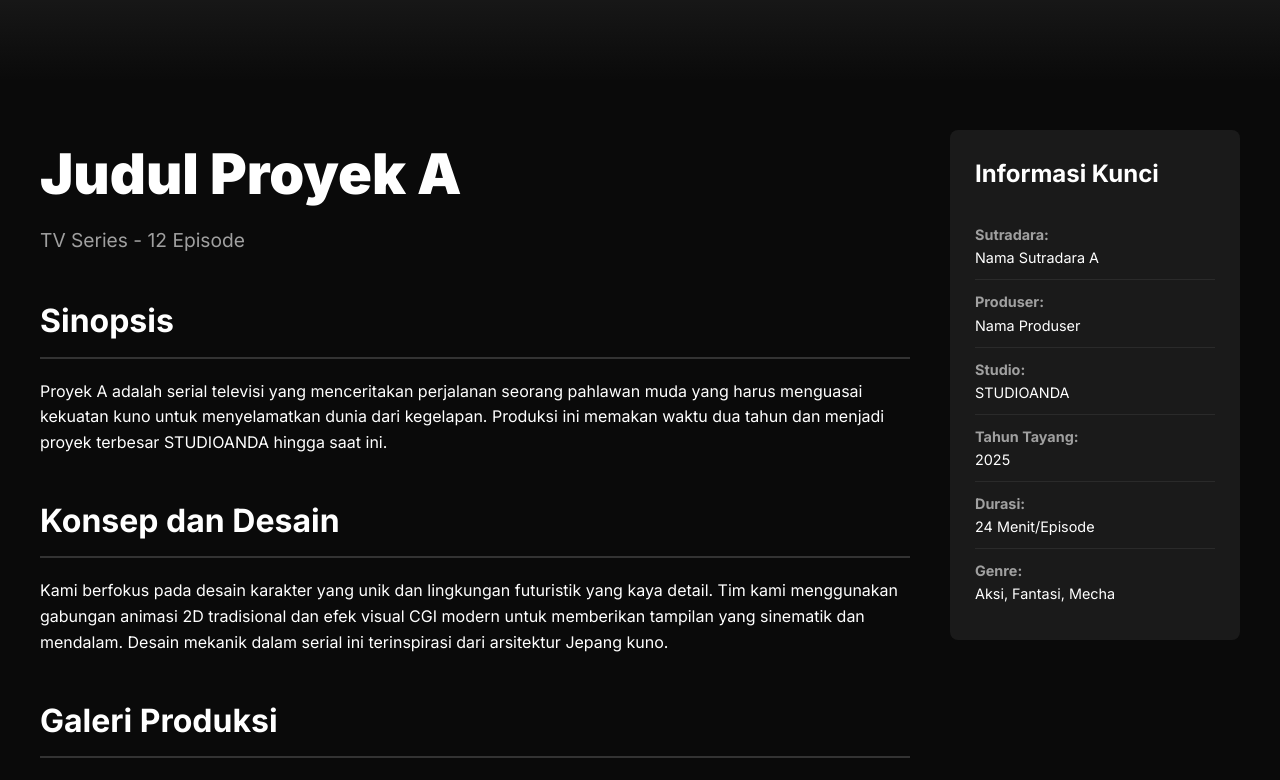
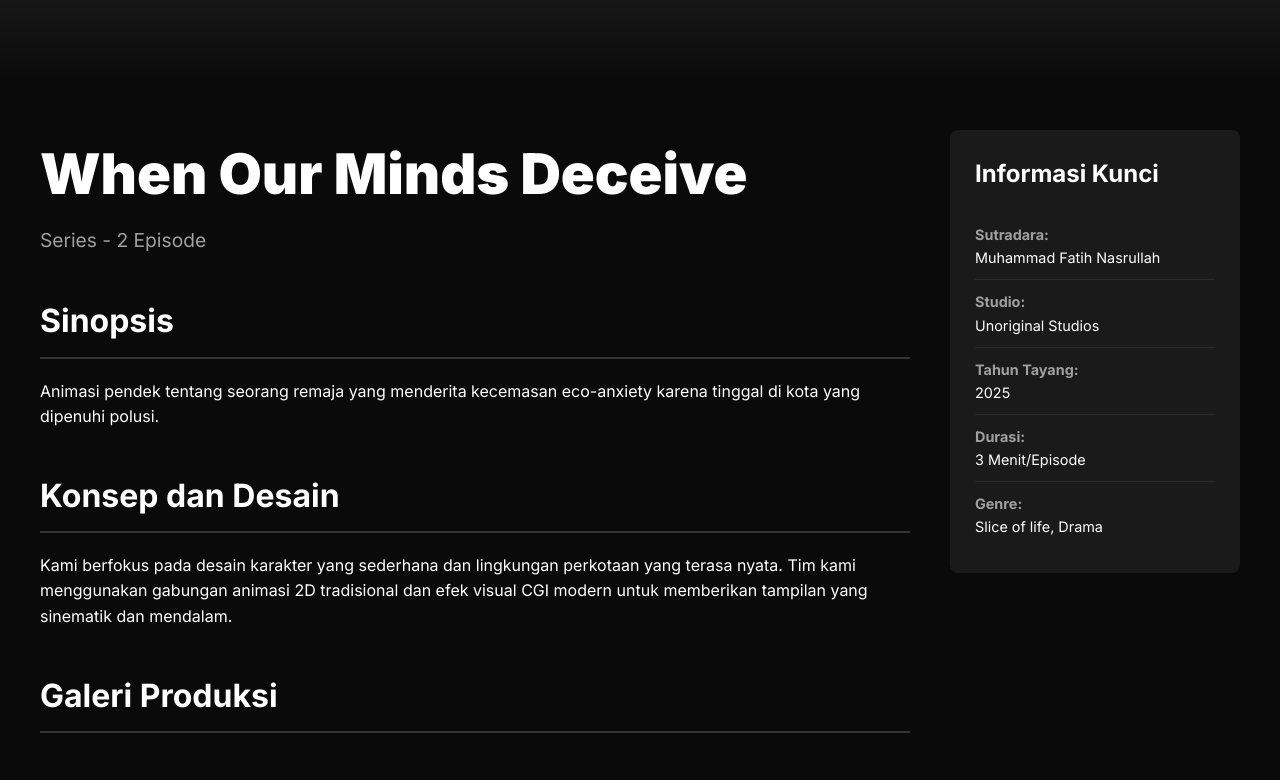
Before and after one commit to studiounoriginal-ux/Unoriginal-Studios-Portofolio, a plain HTML site: page project-detail.html in a window 1280 px wide. Shown: the part 480-1260 px from the top of the page. Drawn offline with Linux system fonts and the light colour scheme; placeholder pictures from the web are drawn by us.

Commit message:
Update project-detail.html

```diff
--- a/project-detail.html
+++ b/project-detail.html
@@ -41,14 +41,14 @@
         <div class="project-content container">
 
             <div class="project-main">
-                <h1 class="project-title">Judul Proyek A</h1>
-                <p class="project-tagline">TV Series - 12 Episode</p>
+                <h1 class="project-title">When Our Minds Deceive</h1>
+                <p class="project-tagline">Series - 2 Episode</p>
 
                 <h2>Sinopsis</h2>
-                <p>Proyek A adalah serial televisi yang menceritakan perjalanan seorang pahlawan muda yang harus menguasai kekuatan kuno untuk menyelamatkan dunia dari kegelapan. Produksi ini memakan waktu dua tahun dan menjadi proyek terbesar STUDIOANDA hingga saat ini.</p>
+                <p>Animasi pendek tentang seorang remaja yang menderita kecemasan eco-anxiety karena tinggal di kota yang dipenuhi polusi.</p>
 
                 <h2>Konsep dan Desain</h2>
-                <p>Kami berfokus pada desain karakter yang unik dan lingkungan futuristik yang kaya detail. Tim kami menggunakan gabungan animasi 2D tradisional dan efek visual CGI modern untuk memberikan tampilan yang sinematik dan mendalam. Desain mekanik dalam serial ini terinspirasi dari arsitektur Jepang kuno.</p>
+                <p>Kami berfokus pada desain karakter yang sederhana dan lingkungan perkotaan yang terasa nyata. Tim kami menggunakan gabungan animasi 2D tradisional dan efek visual CGI modern untuk memberikan tampilan yang sinematik dan mendalam.</p>
 
                 <h2>Galeri Produksi</h2>
                 <img src="https://via.placeholder.com/1000x500.png/121212?text=Concept+Art+Project+A" alt="Konsep Art" style="width: 100%; margin: 30px 0; border-radius: 8px;">
@@ -63,12 +63,11 @@
                 <div class="info-box">
                     <h3>Informasi Kunci</h3>
                     <ul>
-                        <li><strong>Sutradara:</strong> Nama Sutradara A</li>
-                        <li><strong>Produser:</strong> Nama Produser</li>
-                        <li><strong>Studio:</strong> STUDIOANDA</li>
+                        <li><strong>Sutradara:</strong> Muhammad Fatih Nasrullah</li>
+                        <li><strong>Studio:</strong> Unoriginal Studios</li>
                         <li><strong>Tahun Tayang:</strong> 2025</li>
-                        <li><strong>Durasi:</strong> 24 Menit/Episode</li>
-                        <li><strong>Genre:</strong> Aksi, Fantasi, Mecha</li>
+                        <li><strong>Durasi:</strong> 3 Menit/Episode</li>
+                        <li><strong>Genre:</strong> Slice of life, Drama</li>
                     </ul>
                 </div>
             </aside>
@@ -77,7 +76,7 @@
 
     <footer class="main-footer">
         <div class="container">
-            <p>&copy; 2025 Nama Studio Anda. All Rights Reserved.</p>
+            <p>&copy; 2025 Unoriginal Studios. All Rights Reserved.</p>
         </div>
     </footer>
 
```
